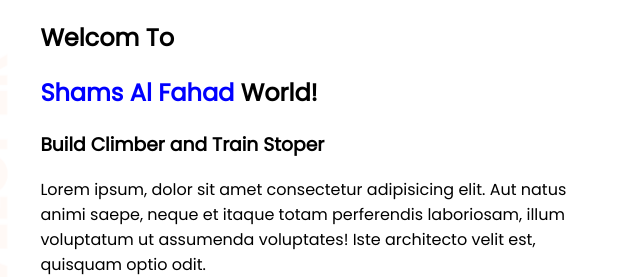
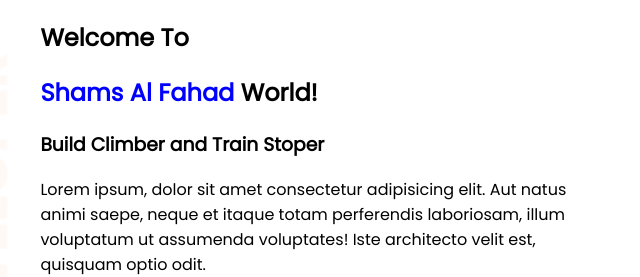
Before and after one commit to Shamsalfahad/developer-portfolio, a plain HTML site: page index.html in a window 1280 px wide. Shown: the top 277 px of the page, 62-702 px from the left. Drawn offline with Linux system fonts and the light colour scheme.

Commit message:
Update index.html

```diff
--- a/index.html
+++ b/index.html
@@ -12,7 +12,7 @@
 </head>
 <body>
     <section class="top-banner flexiable-containter">
-        <div class="half-width">  <h1>Welcom To</h1>
+        <div class="half-width">  <h1>Welcome To</h1>
             <h1><span class="orange">Shams Al Fahad</span> World!</h1>
              <h3>Build Climber and Train Stoper</h3>
              <p>Lorem ipsum, dolor sit amet consectetur adipisicing elit. Aut natus animi saepe, neque et itaque totam perferendis laboriosam, illum voluptatum ut assumenda voluptates! Iste architecto velit est, quisquam optio odit.</p>
```
